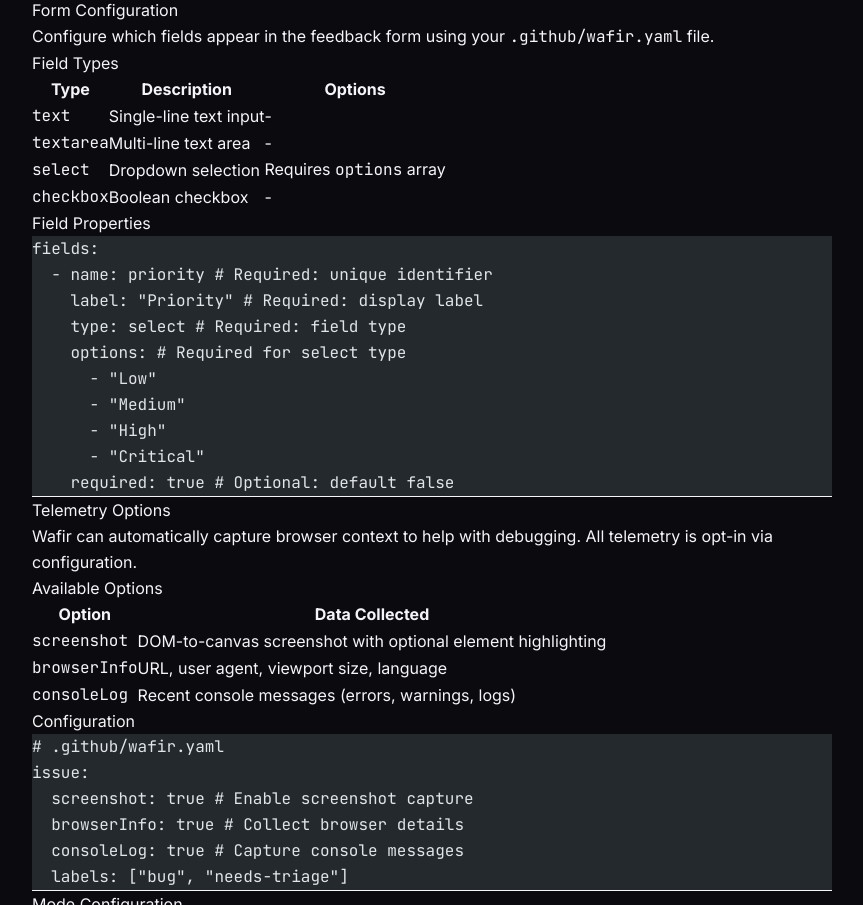
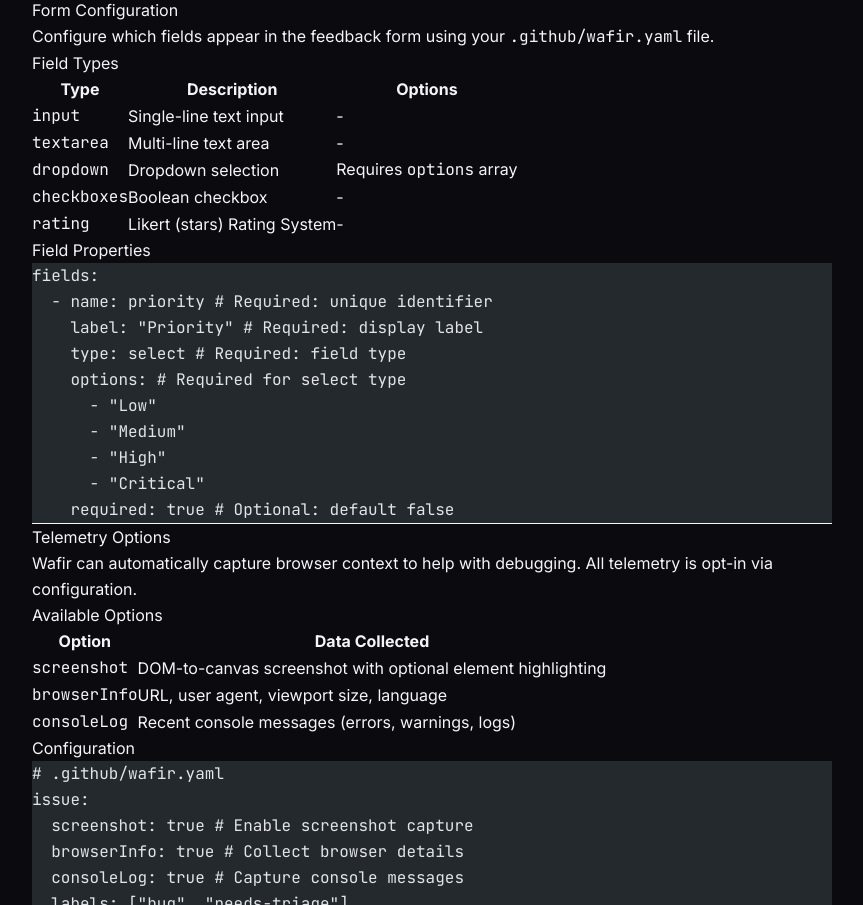
Before and after one commit to BPS-Consulting/wafir, an Astro site in the folder apps/www/: page /wafir/documentation in a window 1280 px wide. Shown: the part 3386-4291 px from the top of the page, without its empty margins (300-1163 px from the left). Built offline with nearby package versions, Linux system fonts and the light colour scheme; Astro itself is replaced by a stand-in of ours; code samples lack their colours.

Commit message:
updated docs

```diff
--- a/apps/www/src/content/documentation.md
+++ b/apps/www/src/content/documentation.md
@@ -163,12 +163,13 @@
 
 ### Field Types
 
-| Type       | Description            | Options                  |
-| ---------- | ---------------------- | ------------------------ |
-| `text`     | Single-line text input | -                        |
-| `textarea` | Multi-line text area   | -                        |
-| `select`   | Dropdown selection     | Requires `options` array |
-| `checkbox` | Boolean checkbox       | -                        |
+| Type         | Description                  | Options                  |
+| ------------ | ---------------------------- | ------------------------ |
+| `input`      | Single-line text input       | -                        |
+| `textarea`   | Multi-line text area         | -                        |
+| `dropdown`   | Dropdown selection           | Requires `options` array |
+| `checkboxes` | Boolean checkbox             | -                        |
+| `rating`     | Likert (stars) Rating System | -                        |
 
 ### Field Properties
 
```
